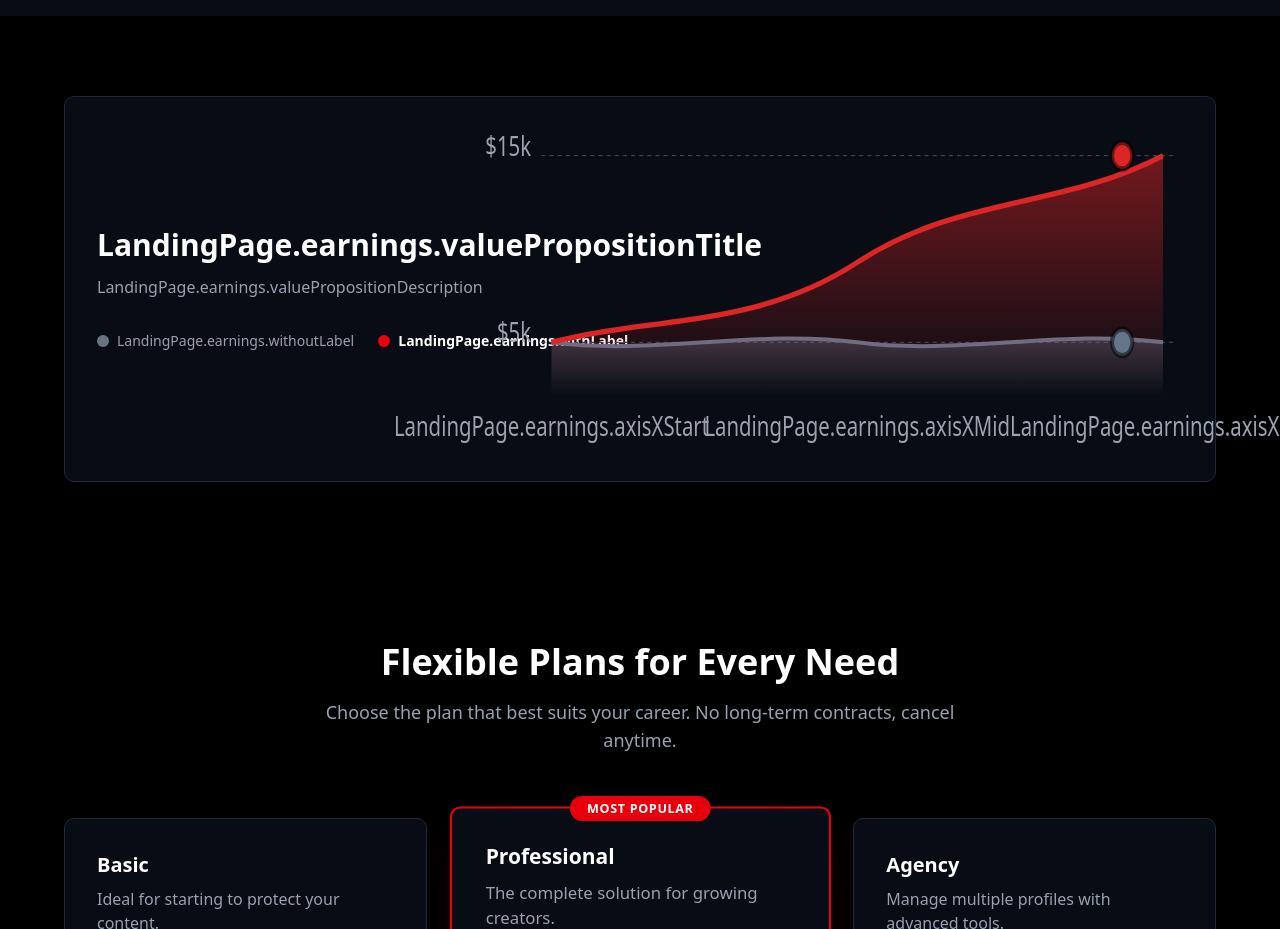
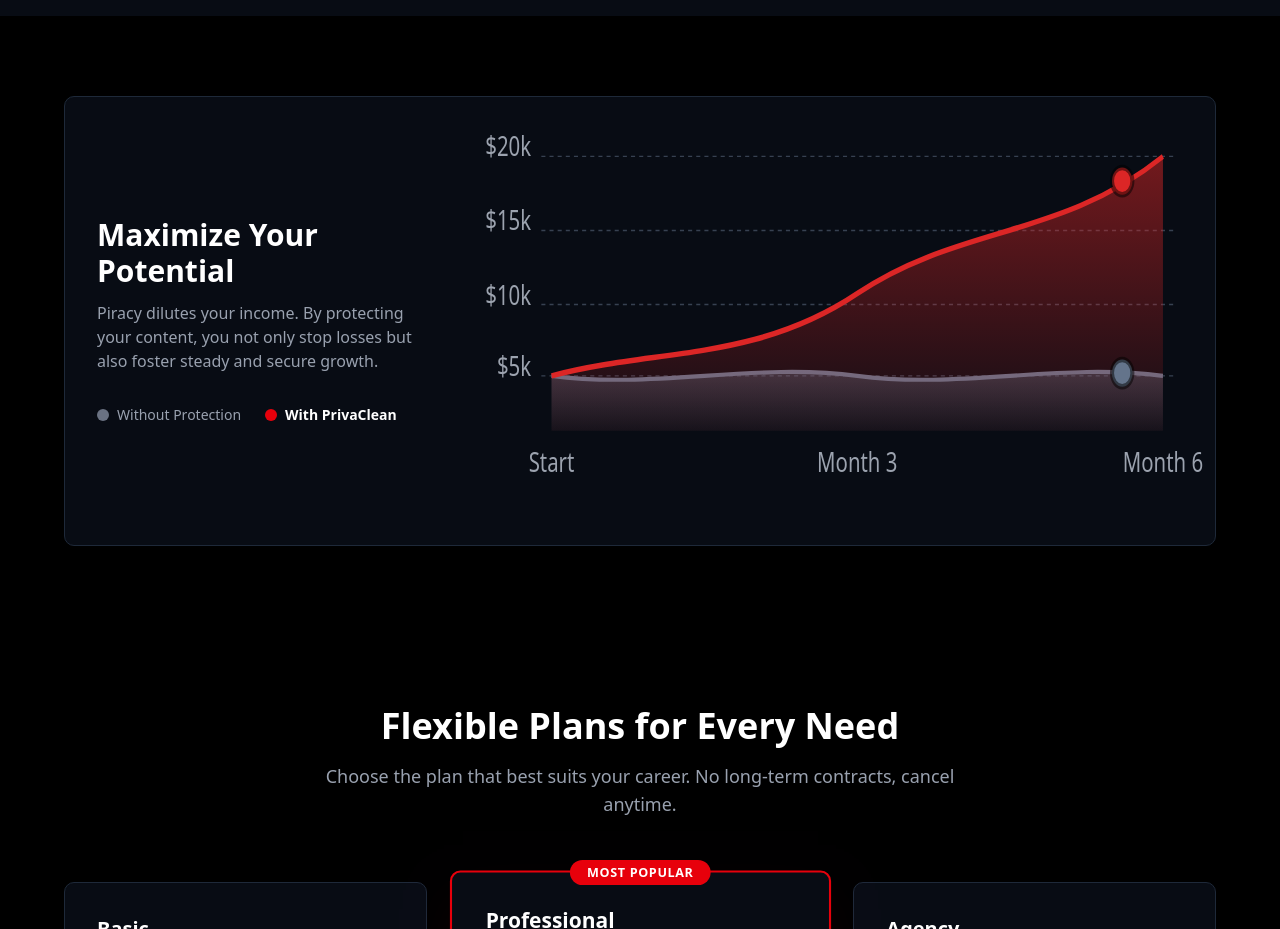
Before and after one commit to jaev1996/demo-content-killer, a Next.js app: page / in a window 1280 px wide. Shown: the part 2060-2989 px from the top of the page. Built offline with nearby package versions, Linux system fonts and the light colour scheme; no server answers.

Commit message:
feat: enhance EarningsChart with new income visualization and updated labels

```diff
--- a/messages/en.json
+++ b/messages/en.json
@@ -14,6 +14,18 @@
         },
         "mission": {
             "text": "Your peace of mind is our mission."
+        },
+        "earnings": {
+            "title": "Visualize the Impact on Your Income",
+            "subtitle": "Piracy not only affects your peace of mind, but also your wallet. See the difference our protection can make.",
+            "withoutLabel": "Without Protection",
+            "withLabel": "With PrivaClean",
+            "valuePropositionTitle": "Maximize Your Potential",
+            "valuePropositionDescription": "Piracy dilutes your income. By protecting your content, you not only stop losses but also foster steady and secure growth.",
+            "axisY": "Income (USD)",
+            "axisXStart": "Start",
+            "axisXMid": "Month 3",
+            "axisXEnd": "Month 6"
         },
         "process": {
             "title": "Our Detailed Process",
--- a/src/components/landing/EarningsChart.tsx
+++ b/src/components/landing/EarningsChart.tsx
@@ -80,11 +80,11 @@
 
     // Definimos los puntos para las líneas del gráfico.
     // "M" es mover a, "C" es curva cúbica de Bézier.
-    // La línea "Sin Protección" es más plana y baja.
-    const withoutPath = "M0,80 C50,85 100,75 150,80 C200,85 250,75 300,80";
+    // La línea "Sin Protección" es más plana y baja. (Coordenadas Y más altas = más bajo en el gráfico)
+    const withoutPath = "M0,90 C50,95 100,85 150,90 C200,95 250,85 300,90";
 
-    // La línea "Con PrivaClean" es ascendente.
-    const withPath = "M0,80 C50,70 100,75 150,50 C200,25 250,30 300,10";
+    // La línea "Con PrivaClean" es ascendente. (Coordenadas Y más bajas = más alto en el gráfico)
+    const withPath = "M0,90 C50,80 100,85 150,60 C200,35 250,40 300,10";
 
     return (
         <div className="bg-gray-900/50 p-8 rounded-lg border border-gray-800 w-full max-w-6xl mx-auto">
@@ -106,44 +106,48 @@
                 </div>
 
                 {/* Columna del Gráfico */}
-                <div className="md:col-span-2 relative h-56 md:h-80">
-                    <svg width="100%" height="100%" viewBox="0 0 350 120" preserveAspectRatio="none" className="absolute top-0 left-0" overflow="visible">
+                <div className="md:col-span-2 relative h-64 md:h-96">
+                    <svg width="100%" height="100%" viewBox="0 0 350 140" preserveAspectRatio="none" className="absolute top-0 left-0" overflow="visible">
                         {/* Eje Y (Ingresos) */}
-                        <text x="30" y="10" textAnchor="end" fill="rgb(156 163 175)" fontSize="10">$15k</text>
+                        <text x="30" y="10" textAnchor="end" fill="rgb(156 163 175)" fontSize="10">$20k</text>
                         <line x1="35" y1="10" x2="345" y2="10" stroke="rgb(55 65 81)" strokeWidth="0.5" strokeDasharray="2,2" />
-                        <text x="30" y="80" textAnchor="end" fill="rgb(156 163 175)" fontSize="10">$5k</text>
-                        <line x1="35" y1="80" x2="345" y2="80" stroke="rgb(55 65 81)" strokeWidth="0.5" strokeDasharray="2,2" />
+                        <text x="30" y="37" textAnchor="end" fill="rgb(156 163 175)" fontSize="10">$15k</text>
+                        <line x1="35" y1="37" x2="345" y2="37" stroke="rgb(55 65 81)" strokeWidth="0.5" strokeDasharray="2,2" />
+                        <text x="30" y="64" textAnchor="end" fill="rgb(156 163 175)" fontSize="10">$10k</text>
+                        <line x1="35" y1="64" x2="345" y2="64" stroke="rgb(55 65 81)" strokeWidth="0.5" strokeDasharray="2,2" />
+                        <text x="30" y="90" textAnchor="end" fill="rgb(156 163 175)" fontSize="10">$5k</text>
+                        <line x1="35" y1="90" x2="345" y2="90" stroke="rgb(55 65 81)" strokeWidth="0.5" strokeDasharray="2,2" />
 
                         <g transform="translate(40, 0)">
                             {/* Area y línea "Sin Protección" */}
                             <defs>
                                 <linearGradient id="gradient-without" x1="0" y1="0" x2="0" y2="1">
                                     <stop offset="0%" stopColor="rgb(100 116 139 / 0.4)" />
-                                    <stop offset="100%" stopColor="rgb(100 116 139 / 0)" />
+                                    <stop offset="100%" stopColor="rgb(100 116 139 / 0.05)" />
                                 </linearGradient>
                             </defs>
-                            <motion.path d={`${withoutPath} L300,100 L0,100 Z`} fill="url(#gradient-without)" initial={{ opacity: 0 }} whileInView={{ opacity: 1 }} viewport={{ once: true, amount: 0.5 }} transition={{ duration: 1, delay: 1 }} />
-                            <motion.path d={withoutPath} fill="none" stroke="rgb(100 116 139)" strokeWidth="1.5" variants={pathVariants} initial="hidden" whileInView="visible" viewport={{ once: true, amount: 0.5 }} transition={{ delay: 0.5, ...pathVariants.visible?.transition }} />
+                            <motion.path d={`${withoutPath} L300,110 L0,110 Z`} fill="url(#gradient-without)" initial={{ opacity: 0 }} whileInView={{ opacity: 1 }} viewport={{ once: true, amount: 0.5 }} transition={{ duration: 1, delay: 1 }} />
+                            <motion.path d={withoutPath} fill="none" stroke="rgb(100 116 139)" strokeWidth="1.5" variants={pathVariants} initial="hidden" whileInView="visible" viewport={{ once: true, amount: 0.5 }} transition={{ delay: 0.5 }} />
 
                             {/* Area y línea "Con PrivaClean" */}
                             <defs>
                                 <linearGradient id="gradient-with" x1="0" y1="0" x2="0" y2="1">
                                     <stop offset="0%" stopColor="rgb(220 38 38 / 0.5)" />
-                                    <stop offset="100%" stopColor="rgb(220 38 38 / 0)" />
+                                    <stop offset="100%" stopColor="rgb(220 38 38 / 0.05)" />
                                 </linearGradient>
                             </defs>
-                            <motion.path d={`${withPath} L300,100 L0,100 Z`} fill="url(#gradient-with)" initial={{ opacity: 0 }} whileInView={{ opacity: 1 }} viewport={{ once: true, amount: 0.5 }} transition={{ duration: 1, delay: 0.5 }} />
+                            <motion.path d={`${withPath} L300,110 L0,110 Z`} fill="url(#gradient-with)" initial={{ opacity: 0 }} whileInView={{ opacity: 1 }} viewport={{ once: true, amount: 0.5 }} transition={{ duration: 1, delay: 0.5 }} />
                             <motion.path d={withPath} fill="none" stroke="#DC2626" strokeWidth="2" variants={pathVariants} initial="hidden" whileInView="visible" viewport={{ once: true, amount: 0.5 }} />
 
                             {/* Tooltips en los picos (coordenadas ajustadas) */}
-                            <TooltipCircle cx={280} cy={80} label="Estancado" value="-15" color="rgb(100 116 139)" />
-                            <TooltipCircle cx={280} cy={10} label="Ganancia" value="+45" color="#DC2626" />
+                            <TooltipCircle cx={280} cy={89} label="Estancado" value="-15" color="rgb(100 116 139)" />
+                            <TooltipCircle cx={280} cy={19} label="Ganancia" value="+45" color="#DC2626" />
                         </g>
 
                         {/* Eje X (Tiempo) */}
-                        <text x="40" y="115" textAnchor="middle" fill="rgb(156 163 175)" fontSize="10">{t('axisXStart')}</text>
-                        <text x="190" y="115" textAnchor="middle" fill="rgb(156 163 175)" fontSize="10">{t('axisXMid')}</text>
-                        <text x="340" y="115" textAnchor="middle" fill="rgb(156 163 175)" fontSize="10">{t('axisXEnd')}</text>
+                        <text x="40" y="125" textAnchor="middle" fill="rgb(156 163 175)" fontSize="10">{t('axisXStart')}</text>
+                        <text x="190" y="125" textAnchor="middle" fill="rgb(156 163 175)" fontSize="10">{t('axisXMid')}</text>
+                        <text x="340" y="125" textAnchor="middle" fill="rgb(156 163 175)" fontSize="10">{t('axisXEnd')}</text>
                     </svg>
                 </div>
             </div>
```
